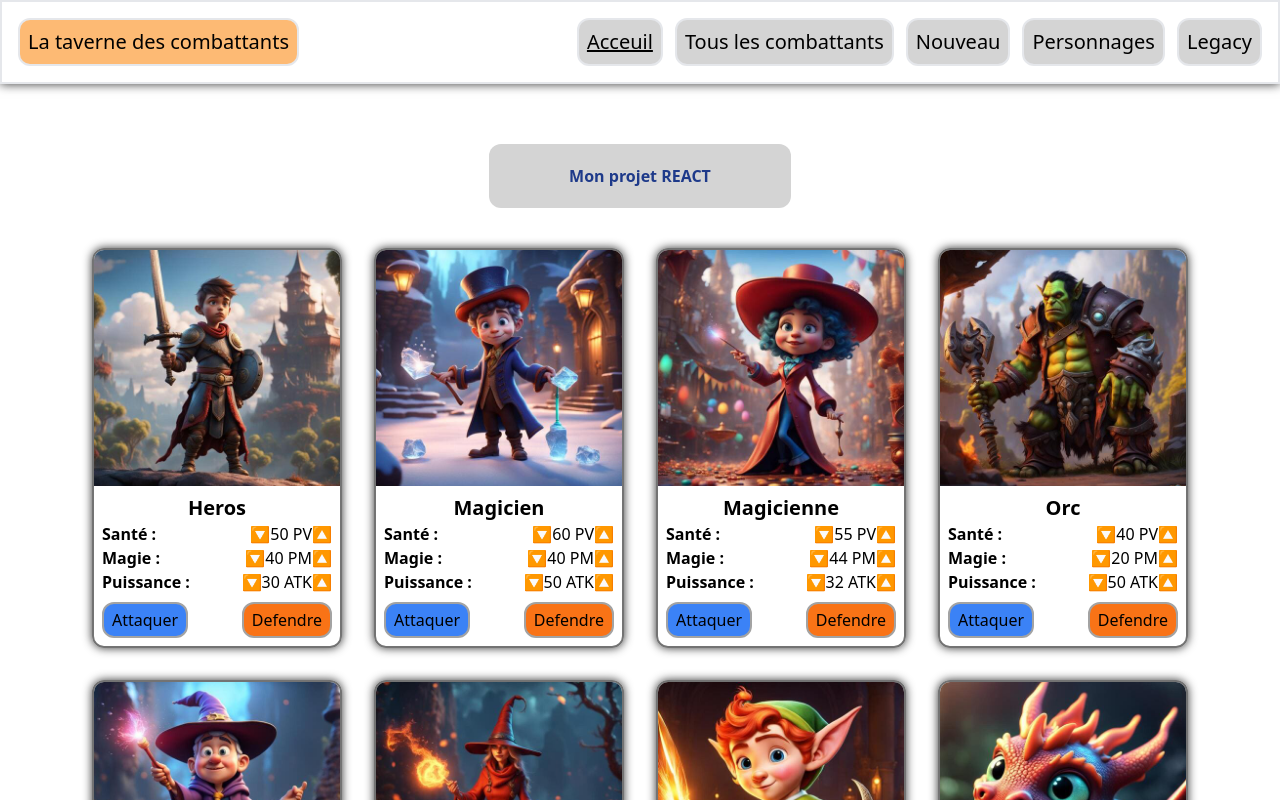
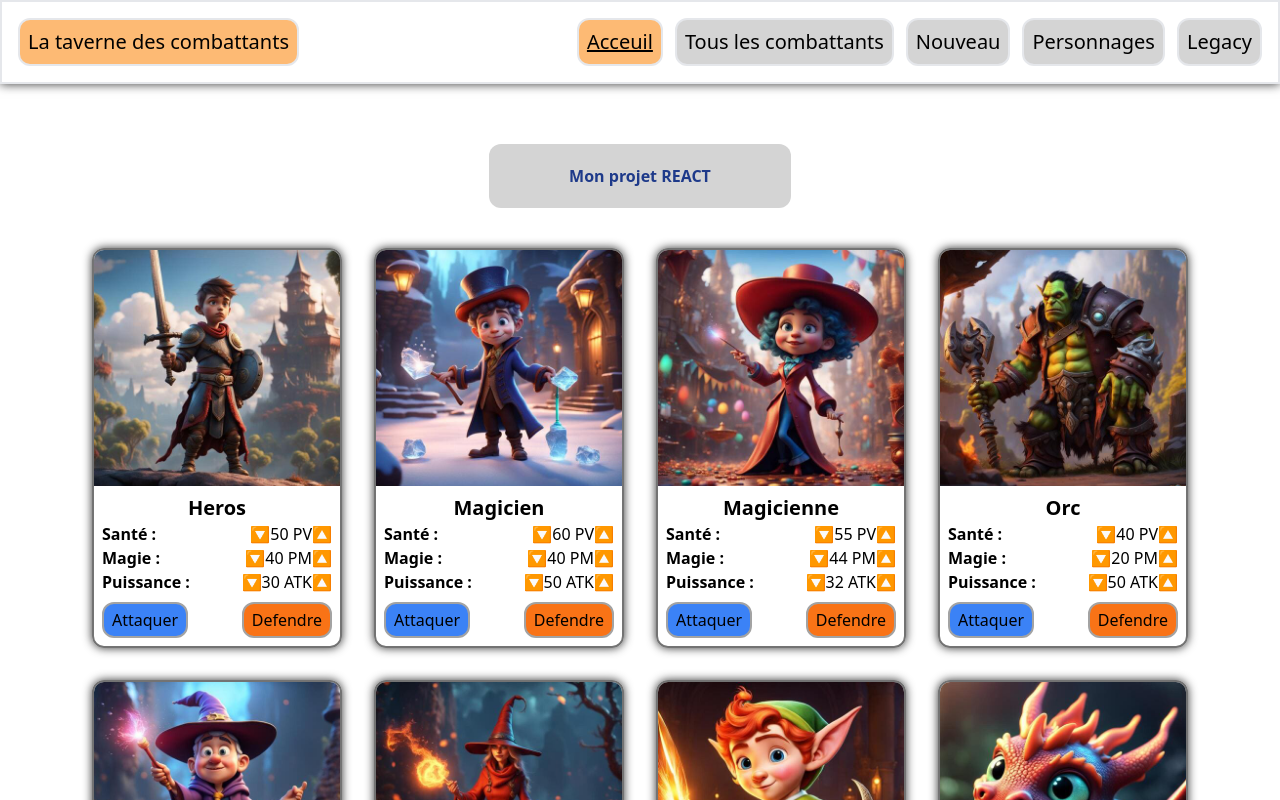
Before and after one commit to RapCodeurs/my-project, a React (Vite) app: page / in a window 1280 px wide. Shown: the top 800 px of the page. Built offline with nearby package versions, Linux system fonts and the light colour scheme.

Commit message:
Quelques modifications

```diff
--- a/src/components/Navbar.jsx
+++ b/src/components/Navbar.jsx
@@ -26,7 +26,7 @@ const Navbar = () => {
 
           { navItems.map((item, index)=>(
             <NavLink key={index} to={item.path}
-            className={({isActive}) => `${isActive ? 'text-2xl underline bg-blue-600' : ''}
+            className={({isActive}) => `${isActive ? 'text-2xl underline bg-orange-300' : ''}
             text-bold text-xl bg-neutral-300 border-2 rounded-xl p-2 hover:bg-blue-400
             `}
             >{item.text}</NavLink>
```
